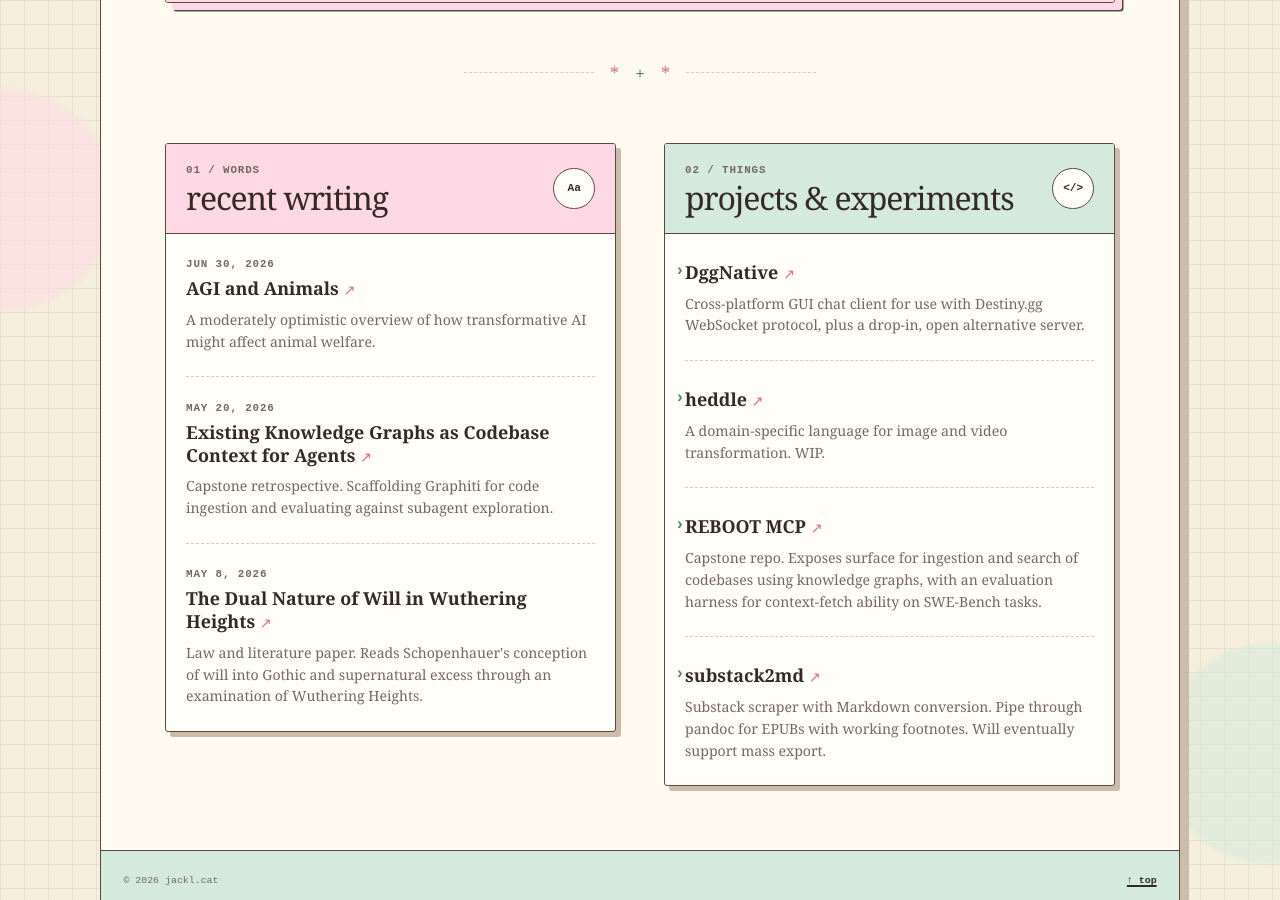
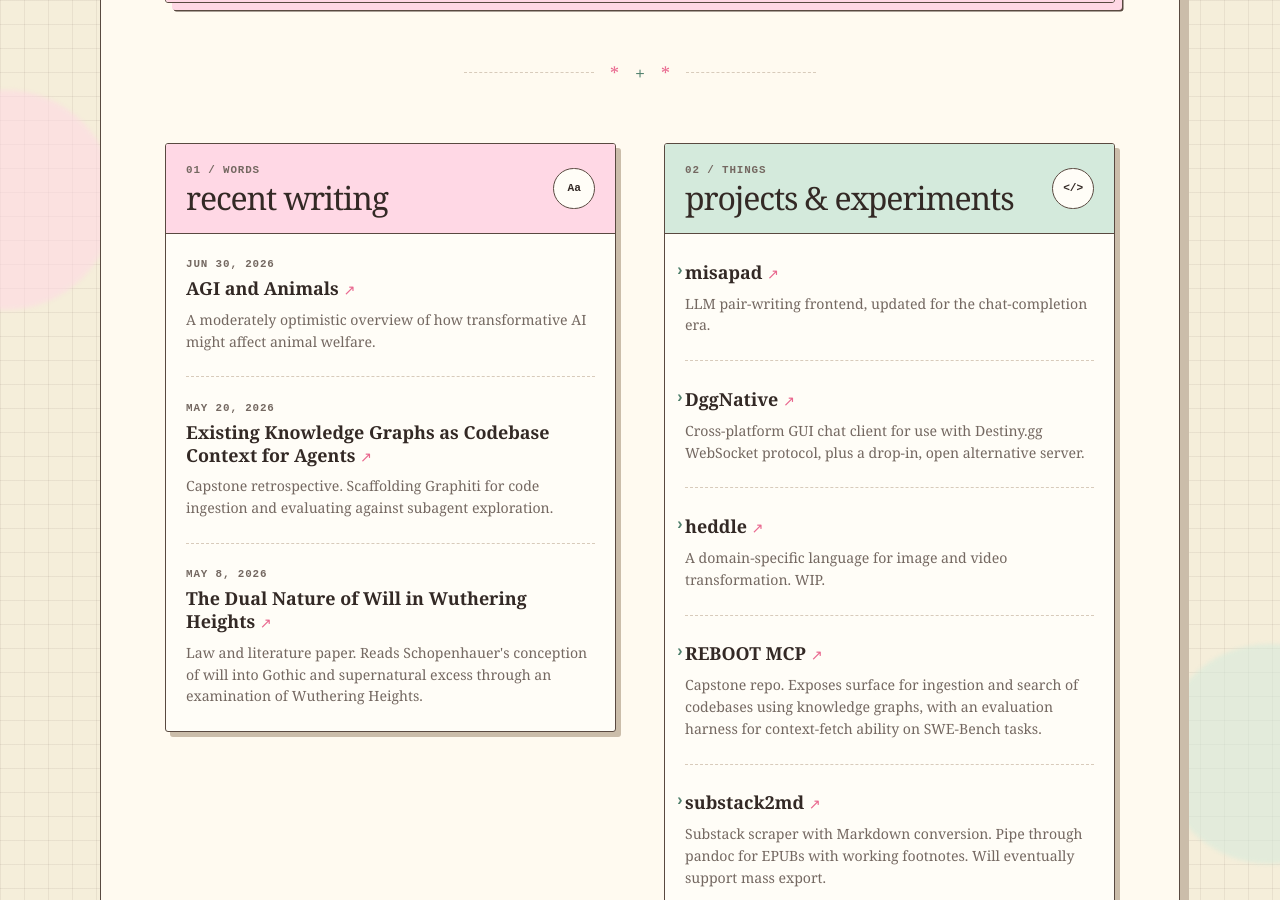
Before and after one commit to jackcml/personal-site, a Jekyll site: the page built from index.md, in a window 1280 px wide and 900 px high, scrolled down 720 px. Built offline with Jekyll 4.4.1, drawn with Linux system fonts in a browser that asks for light colours.

Commit message:
data: add misapad repo link to projects

```diff
--- a/_data/projects.yml
+++ b/_data/projects.yml
@@ -4,6 +4,10 @@
 #  tags:
 #    - Web
 #    - Writing
+
+- name: misapad
+  description: "LLM pair-writing frontend, updated for the chat-completion era."
+  url: https://github.com/jackcml/misapad
 
 - name: DggNative
   description: "Cross-platform GUI chat client for use with Destiny.gg WebSocket protocol, plus a drop-in, open alternative server."
```
